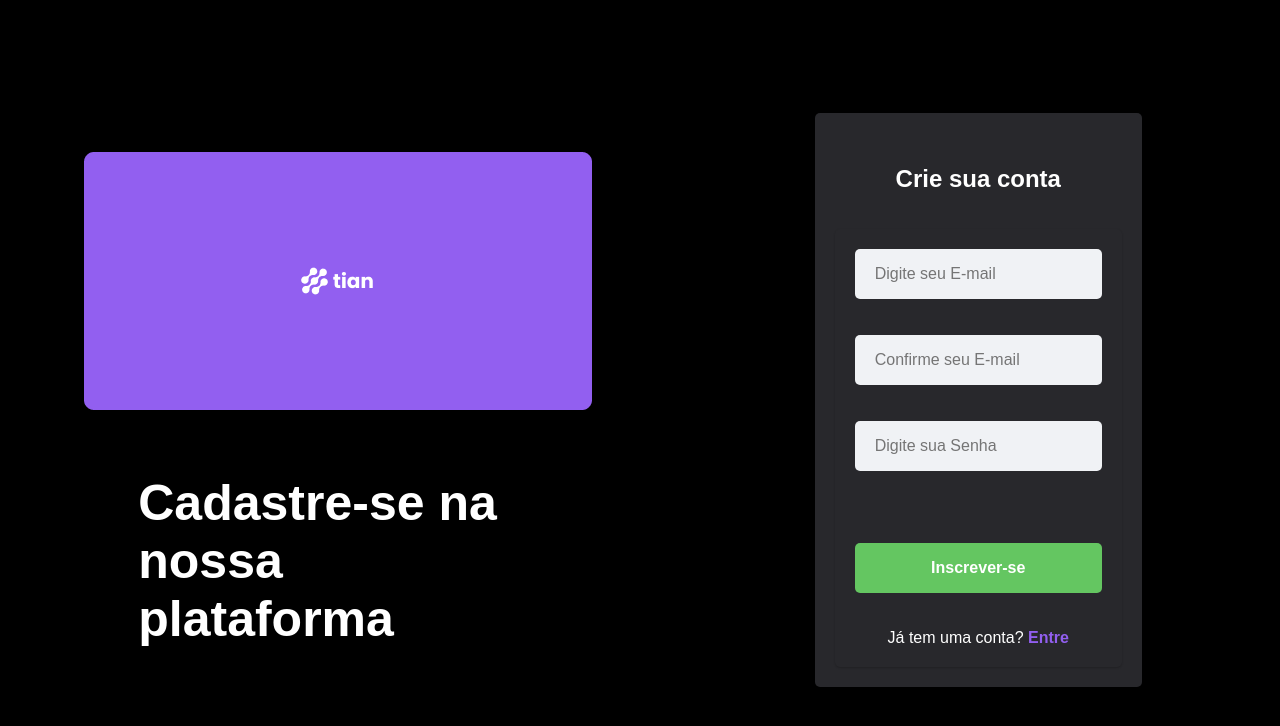
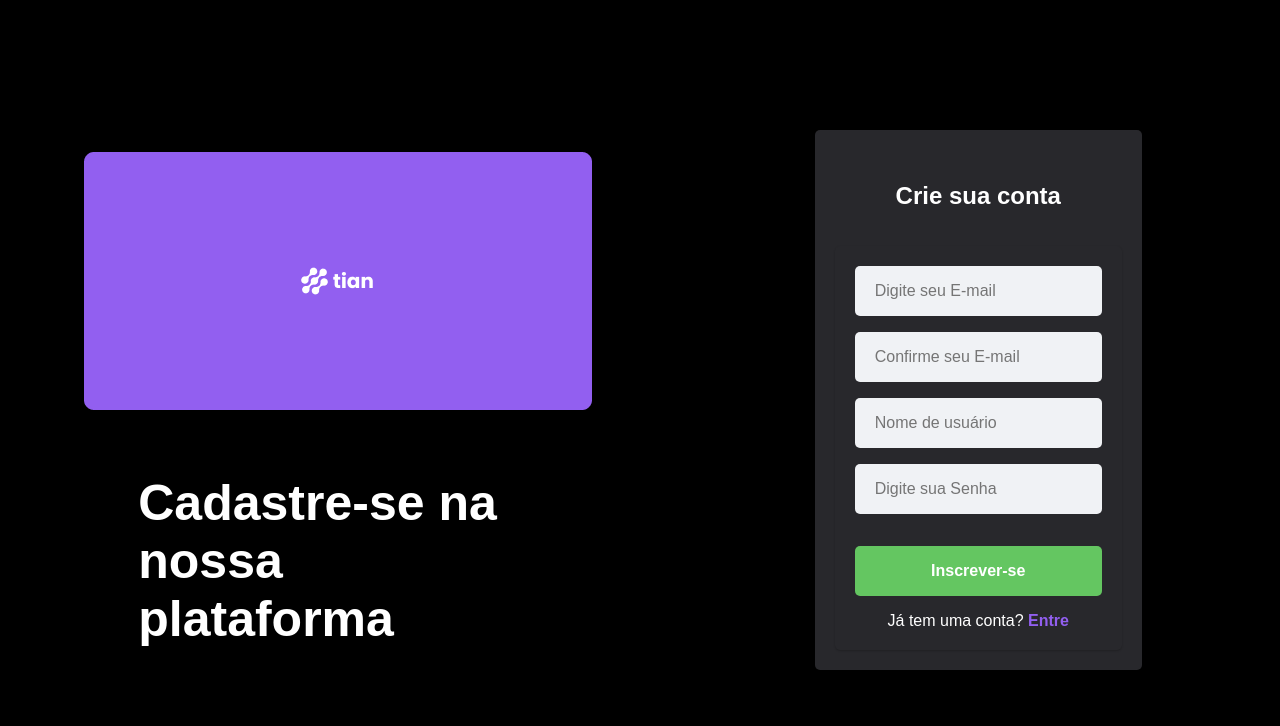
Before and after one commit to JpLimags/Catalago-Filmes-POO, a React (Create React App) app: page /signup in a window 1280 px wide. Shown: the top 726 px of the page. Built offline with nearby package versions, Linux system fonts and the light colour scheme.

Commit message:
Created Name var

```diff
--- a/src/pages/Signup/index.js
+++ b/src/pages/Signup/index.js
@@ -7,6 +7,7 @@ import useAuth from "../../hooks/useAuth";
 import logo from "./assets/Logo.png"
 
 const Signup = () => {
+  const [name, setName] = useState("")
   const [email, setEmail] = useState("");
   const [emailConf, setEmailConf] = useState("");
   const [senha, setSenha] = useState("");
@@ -16,7 +17,7 @@ const Signup = () => {
   const { signup } = useAuth();
 
   const handleSignup = () => {
-    if (!email | !emailConf | !senha) {
+    if (!email | !emailConf | !senha | !name) {
       setError("Preencha todos os campos");
       return;
     } else if (email !== emailConf) {
@@ -58,6 +59,12 @@ const Signup = () => {
             onChange={(e) => [setEmailConf(e.target.value), setError("")]}
           />
           <Input
+            type="text"
+            placeholder="Nome de usuário"
+            value={name}
+            onChange={(e) => [setName(e.target.value), setError("")]}
+          />
+          <Input
             type="password"
             placeholder="Digite sua Senha"
             value={senha}
--- a/src/pages/Signup/styles.js
+++ b/src/pages/Signup/styles.js
@@ -23,11 +23,11 @@ export const Left = styled.div`
 export const Right = styled.div``
 
 export const Form = styled.form`
-  gap: 36px;
   display: flex;
   align-items: center;
   justify-content: center;
   flex-direction: column;
+  gap: 1rem;
   width: 100%;
   box-shadow: 0 1px 2px #0003;
   background-color: #28282C;
```
